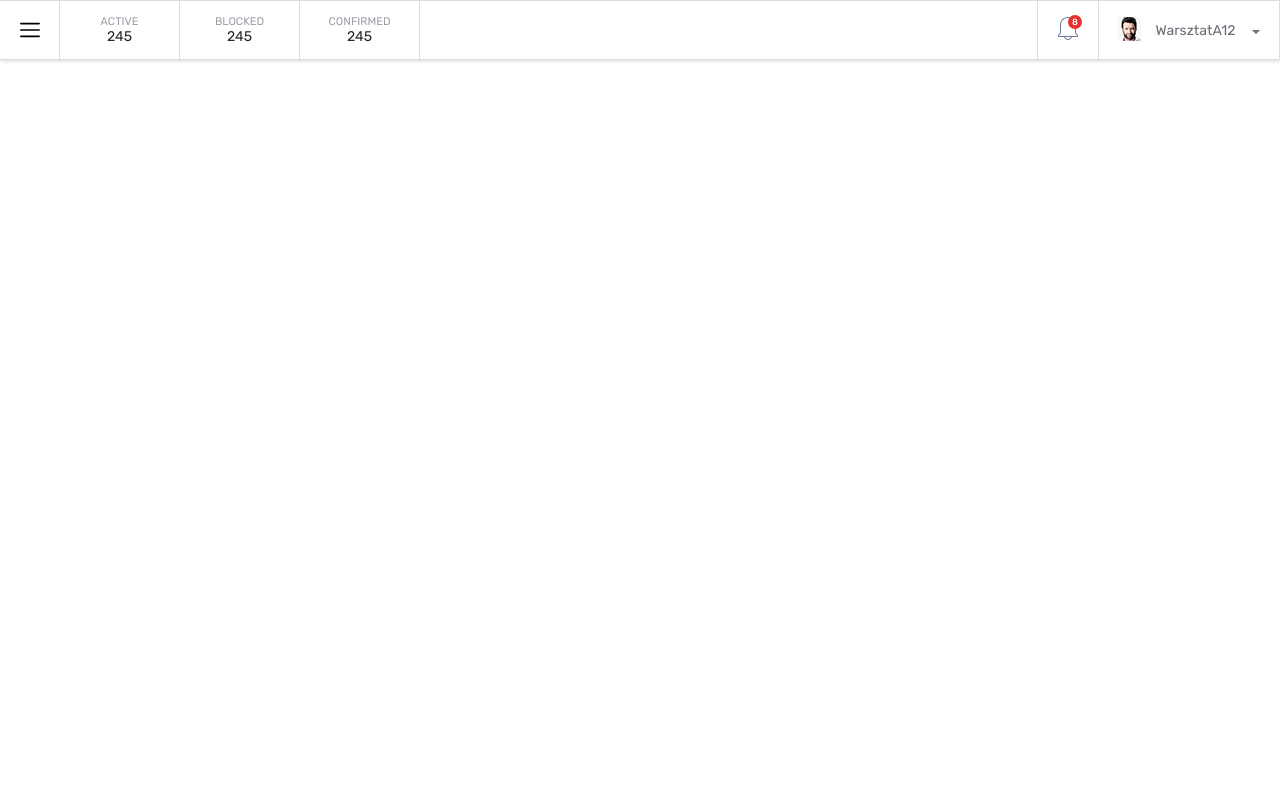
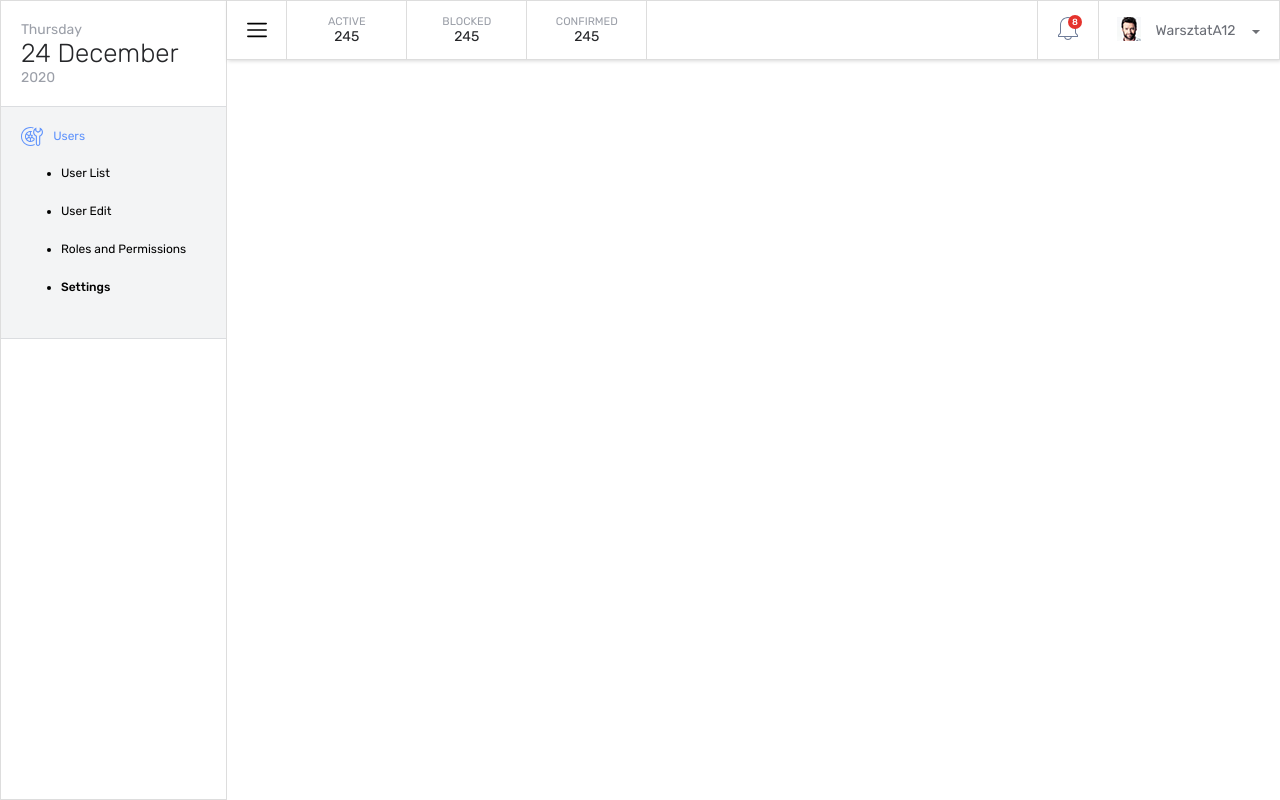
Before and after one commit to pan-rzeznik/task, an Angular app: page /dashboard in a window 1280 px wide. Built offline with nearby package versions, Linux system fonts and the light colour scheme.

Commit message:
Sidenav styles

```diff
--- a/src/app/modules/dashboard/components/sidenav/sidenav.component.html
+++ b/src/app/modules/dashboard/components/sidenav/sidenav.component.html
@@ -5,18 +5,38 @@
     <div class="year">2020</div>
   </div>
   <nav>
+    <span class="list-name"
+      ><img src="../../../../../assets/icons/Icons_warsztat_ico.svg" />
+      Users</span
+    >
     <ul>
-      <li class="menu-item">
-        <a [routerLink]="['users-list']">User List</a>
+      <li
+        class="menu-item"
+        [routerLink]="['users-list']"
+        routerLinkActive="active"
+      >
+        User List
       </li>
-      <li class="menu-item">
-        <a [routerLink]="['user-edit']">User Edit</a>
+      <li
+        class="menu-item"
+        [routerLink]="['user-edit']"
+        routerLinkActive="active"
+      >
+        User Edit
       </li>
-      <li class="menu-item">
-        <a [routerLink]="['permmisions']">Roles and Permissions</a>
+      <li
+        class="menu-item"
+        [routerLink]="['permmisions']"
+        routerLinkActive="active"
+      >
+        Roles and Permissions
       </li>
-      <li class="menu-item">
-        <a [routerLink]="['settings']">Settings</a>
+      <li
+        class="menu-item"
+        [routerLink]="['settings']"
+        routerLinkActive="active"
+      >
+        Settings
       </li>
     </ul>
   </nav>
--- a/src/app/modules/dashboard/components/sidenav/sidenav.component.scss
+++ b/src/app/modules/dashboard/components/sidenav/sidenav.component.scss
@@ -1,4 +1,55 @@
 :host {
   width: 276px;
   border: 1px solid #dddddd;
+
+  .date-box {
+    padding: 20px 20px;
+    .day {
+      font-size: 14px;
+      color: #9b9fa8;
+    }
+    .date {
+      font-size: 26px;
+      font-weight: 300;
+      color: #252629;
+    }
+    .year {
+      font-size: 14px;
+      color: #9b9fa8;
+    }
+  }
+
+  nav {
+    padding: 20px 20px;
+    background-color: #f3f4f5;
+    border-top: 1px solid #dbdde0;
+    border-bottom: 1px solid #dbdde0;
+    .list-name {
+      display: flex;
+      align-items: center;
+      color: #5e92fc;
+      font-size: 12px;
+
+      img {
+        margin-right: 10px;
+      }
+    }
+    ul {
+      padding-left: 40px;
+      padding-top: 20px;
+      li.menu-item {
+        font-size: 12px;
+        margin-bottom: 24px;
+        cursor: pointer;
+        outline: none;
+        &:last-child {
+          font-weight: 500;
+        }
+      }
+    }
+
+    .active {
+      color: #5e92fc;
+    }
+  }
 }
--- a/src/app/modules/dashboard/components/top-bar/top-bar.component.ts
+++ b/src/app/modules/dashboard/components/top-bar/top-bar.component.ts
@@ -10,7 +10,7 @@ export enum SidenavState {
   styleUrls: ['./top-bar.component.scss'],
 })
 export class TopBarComponent {
-  sidenavSate = SidenavState.close;
+  sidenavSate = SidenavState.open;
   @Output() sidenavToggle = new EventEmitter<SidenavState>();
 
   constructor() {}
--- a/src/app/modules/dashboard/dashboard.component.ts
+++ b/src/app/modules/dashboard/dashboard.component.ts
@@ -8,7 +8,7 @@ import { SidenavState } from './components/top-bar/top-bar.component';
 })
 export class DashboardComponent {
   sidenavSateEnum = SidenavState;
-  sidenavSate = SidenavState.close;
+  sidenavSate = SidenavState.open;
 
   constructor() {}
   sidenavToggle(): void {
```
